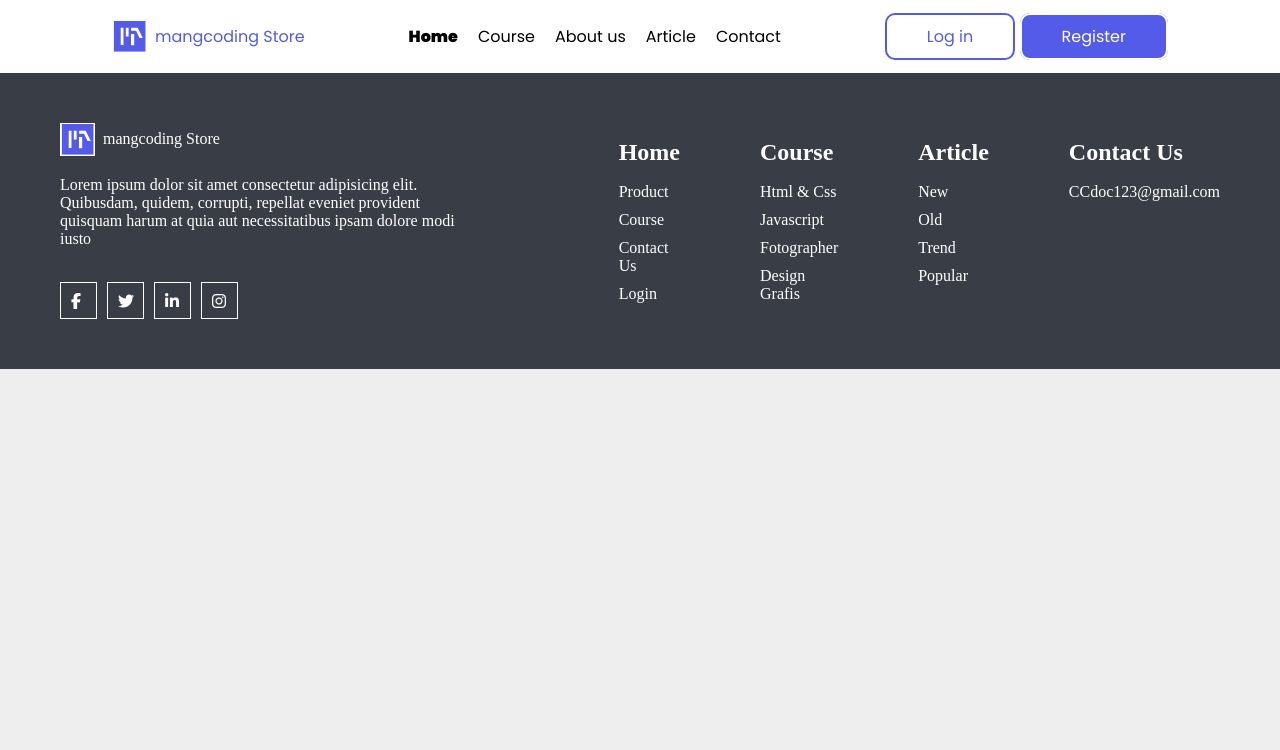
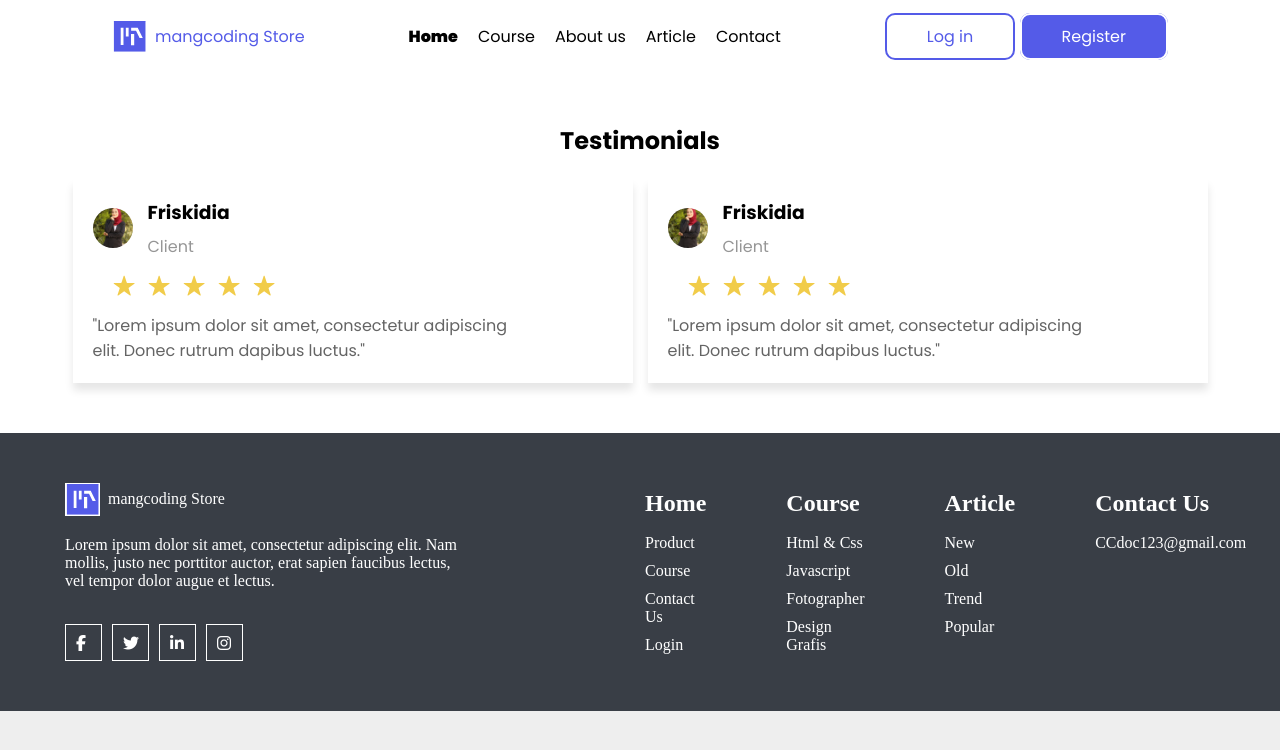
Before and after one commit to Soosgh/Landing, a plain HTML site: page index.html in a window 1280 px wide. Drawn offline with Linux system fonts and the light colour scheme.

Commit message:
Update Testimonials

```diff
--- a/assets/Css/main.css
+++ b/assets/Css/main.css
@@ -73,7 +73,7 @@ body {
 }
 
 .Start {
-    width: calc((100%-20px)/2);
+    width: calc((100% - 20px) /2);
     display: flex;
     align-items: flex-start;
     flex-direction: column;
@@ -94,10 +94,7 @@ body {
     width: 35px;
 }
 
-.Start .Paragraph {
-    width: 75%;
 
-}
 
 .Start .logo a {
     color: #fff;
@@ -119,7 +116,7 @@ body {
 }
 
 .End {
-    width: calc((100%-20px)/2);
+    width: calc((100% - 20px) /2);
     display: flex;
 
     justify-content: space-evenly;
@@ -139,6 +136,87 @@ body {
     flex-direction: column;
     gap: 10px;
 }
+
+.Testimonials {
+    padding: 50px 0;
+    background-color: #fff;
+}
+
+.Testimonials .row {
+    justify-content: center;
+    gap: 15px;
+
+}
+
+.Testimonials .container {
+    text-align: center;
+}
+
+.Testimonials .Heading {
+    padding-bottom: 20px;
+    font-family: var(--main_Font);
+
+}
+
+
+
+.Testimonial {
+    text-align: left;
+    box-shadow: 0px 8.23719596862793px 8.23719596862793px rgba(0, 0, 0, 0.1);
+    padding: 20px;
+    box-sizing: border-box;
+    width: calc((100% - 40px) /2);
+
+}
+
+.Testimonial .user {
+    display: flex;
+    gap: 15px;
+    align-items: center;
+    font-family: var(--main_Font);
+    flex-wrap: wrap;
+}
+
+.Testimonial .user .user_data {
+    display: flex;
+    flex-direction: column;
+    gap: 7px;
+
+}
+
+
+.Testimonial .user img {
+    width: 40px;
+    height: 40px;
+    border-radius: 50%;
+}
+
+.Testimonial .Stars {
+    display: flex;
+    gap: 5px;
+    padding: 16px;
+    justify-content: flex-start;
+    flex-wrap: wrap;
+}
+
+
+.Testimonial .Stars img {
+    width: 30px;
+    height: 22px;
+}
+
+.Testimonial p {
+    font-family: var(--main_Font);
+    color: #646464;
+}
+
+@media (max-width: 767.98px) {
+    .Testimonial {
+        width: 100%;
+    }
+
+}
+
 
 @media (max-width: 460px) {
     .End-item {
@@ -176,8 +254,9 @@ body {
     }
 
     .End .End-item {
-        width: calc((100%-10px)/4);
+        width: calc((100% - 10px) /4);
     }
+
 
 }
 
--- a/index.html
+++ b/index.html
@@ -56,6 +56,71 @@
 
     </header>
     <!--End Header-->
+    <main>
+
+        <section>
+            <div class="Testimonials">
+                <div class="container">
+                    <div class="Heading">
+                        <h2>Testimonials</h2>
+                    </div>
+
+                    <div class="row">
+
+                        <div class="Testimonial">
+                            <div class="user">
+                                <img src="./assets/img/sura.jpg" alt="user picture" />
+                                <div class="user_data">
+                                    <h3>Friskidia</h3>
+                                    <span style="color:#969696 ; font-weight: 400;">Client</span>
+
+                                </div>
+                            </div>
+                            <div class="Stars">
+                                <img src="./assets/img/Star.svg" alt="Star" />
+                                <img src="./assets/img/Star.svg" alt="Star" />
+                                <img src="./assets/img/Star.svg" alt="Star" />
+                                <img src="./assets/img/Star.svg" alt="Star" />
+                                <img src="./assets/img/Star.svg" alt="Star" />
+
+                            </div>
+
+                            <p>"Lorem ipsum dolor sit amet, consectetur adipiscing <br>
+                                elit. Donec rutrum dapibus luctus."
+                            </p>
+
+
+
+                        </div>
+                        <div class="Testimonial">
+                            <div class="user">
+                                <img src="./assets/img/sura.jpg" alt="user picture" />
+                                <div class="user_data">
+                                    <h3>Friskidia</h3>
+                                    <span style="color:#969696 ; font-weight: 400;">Client</span>
+
+                                </div>
+                            </div>
+                            <div class="Stars">
+                                <img src="./assets/img/Star.svg" alt="Star" />
+                                <img src="./assets/img/Star.svg" alt="Star" />
+                                <img src="./assets/img/Star.svg" alt="Star" />
+                                <img src="./assets/img/Star.svg" alt="Star" />
+                                <img src="./assets/img/Star.svg" alt="Star" />
+
+                            </div>
+
+                            <p>"Lorem ipsum dolor sit amet, consectetur adipiscing <br> elit. Donec rutrum dapibus
+                                luctus."
+                            </p>
+
+                        </div>
+                    </div>
+                </div>
+
+            </div>
+        </section>
+    </main>
 
     <!--Start Footer-->
     <footer class="Footer">
@@ -71,8 +136,8 @@
                     <div class="Paragraph">
 
                         <p>
-                            Lorem ipsum dolor sit amet consectetur adipisicing elit. Quibusdam, quidem, corrupti,
-                            repellat eveniet provident quisquam harum at quia aut necessitatibus ipsam dolore modi iusto
+                            Lorem ipsum dolor sit amet, consectetur adipiscing elit. Nam <br>mollis, justo nec porttitor
+                            auctor, erat sapien faucibus lectus,<br> vel tempor dolor augue et lectus.
                         </p>
                     </div>
 
```
Also changed, not shown: assets/img/Star.svg (added), assets/img/sura.jpg (added).
